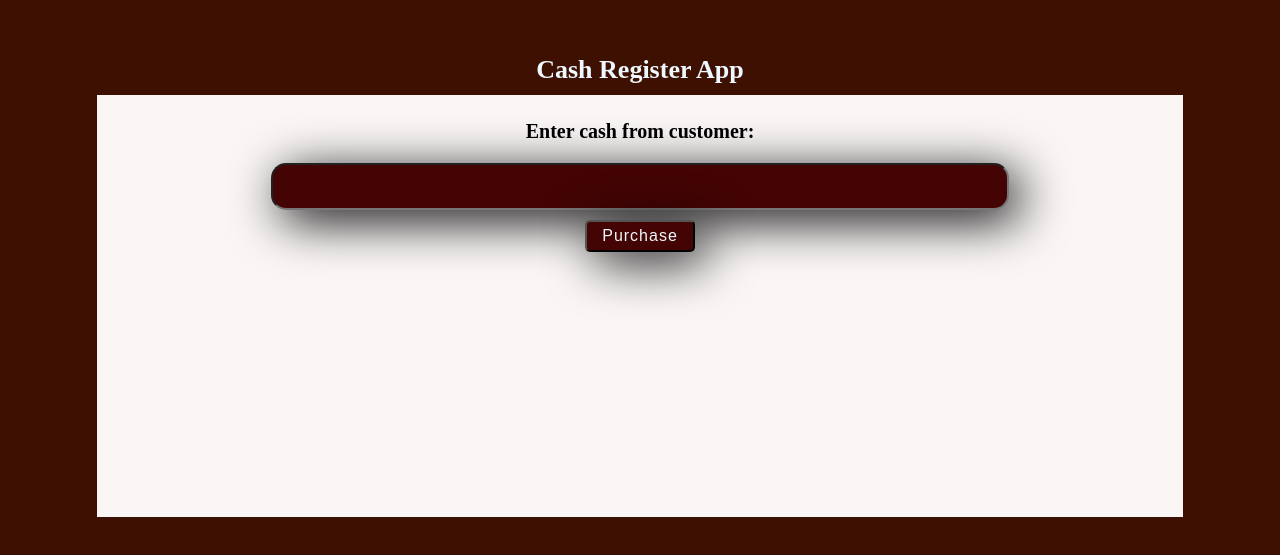
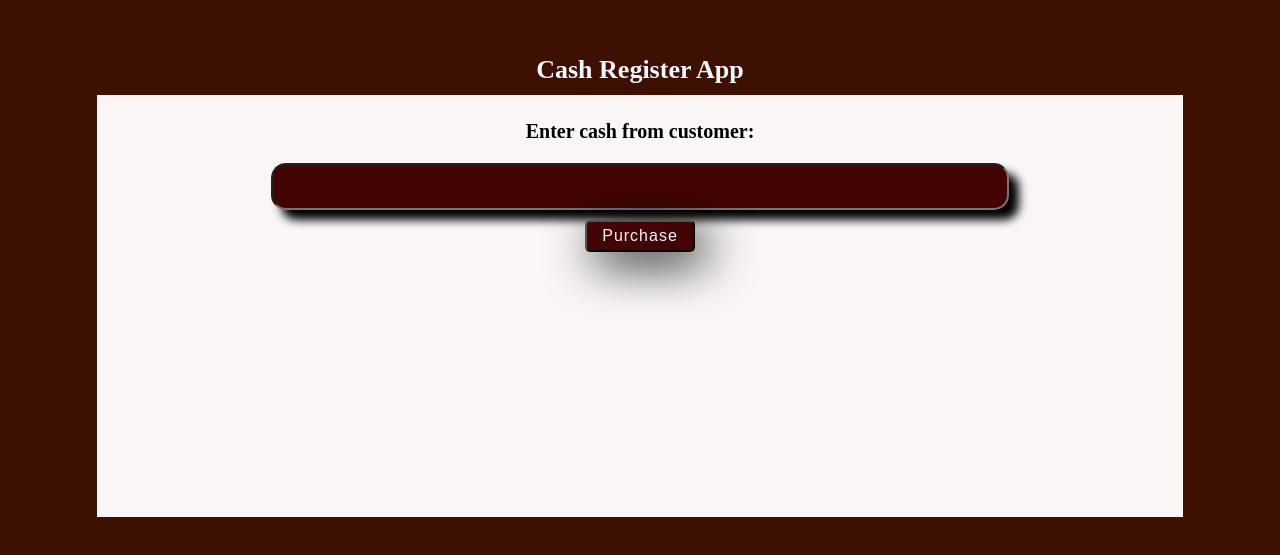
Before and after one commit to Hasinarahman/Cash-Register, a plain HTML site: page index.html in a window 1280 px wide. Shown: the part 119-674 px from the top of the page. Drawn offline with Linux system fonts and the light colour scheme.

```diff
--- a/script.js
+++ b/script.js
@@ -14,7 +14,6 @@
 const cash = document.getElementById('cash');
 const displayChangeDue = document.getElementById('change-due');
 const purchaseBtn = document.getElementById('purchase-btn');
-
 
 cash.addEventListener('keydown', (e) => {
   if (e.key === 'Enter') {
--- a/styles.css
+++ b/styles.css
@@ -10,7 +10,6 @@
   justify-content: center;
   align-items: center;
   padding: 20px;
-
 }
 
 .cash {
@@ -39,7 +38,7 @@
   padding: 10px 20px;
   margin: 10px;
   background-color: rgb(68, 4, 4);
-  box-shadow:  10px 10px 50px black;
+  box-shadow: 10px 10px 10px black;
   border-radius: 15px;
   color: aliceblue;
 }
```
